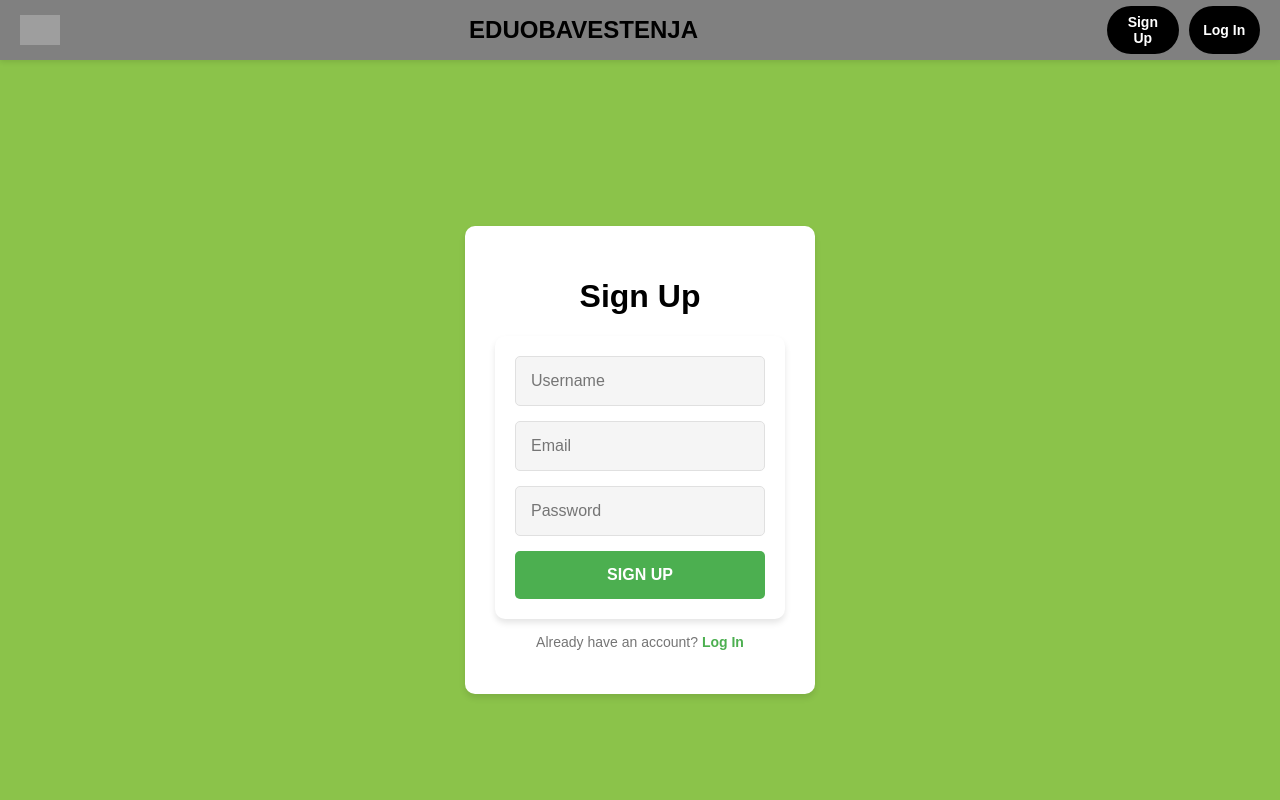
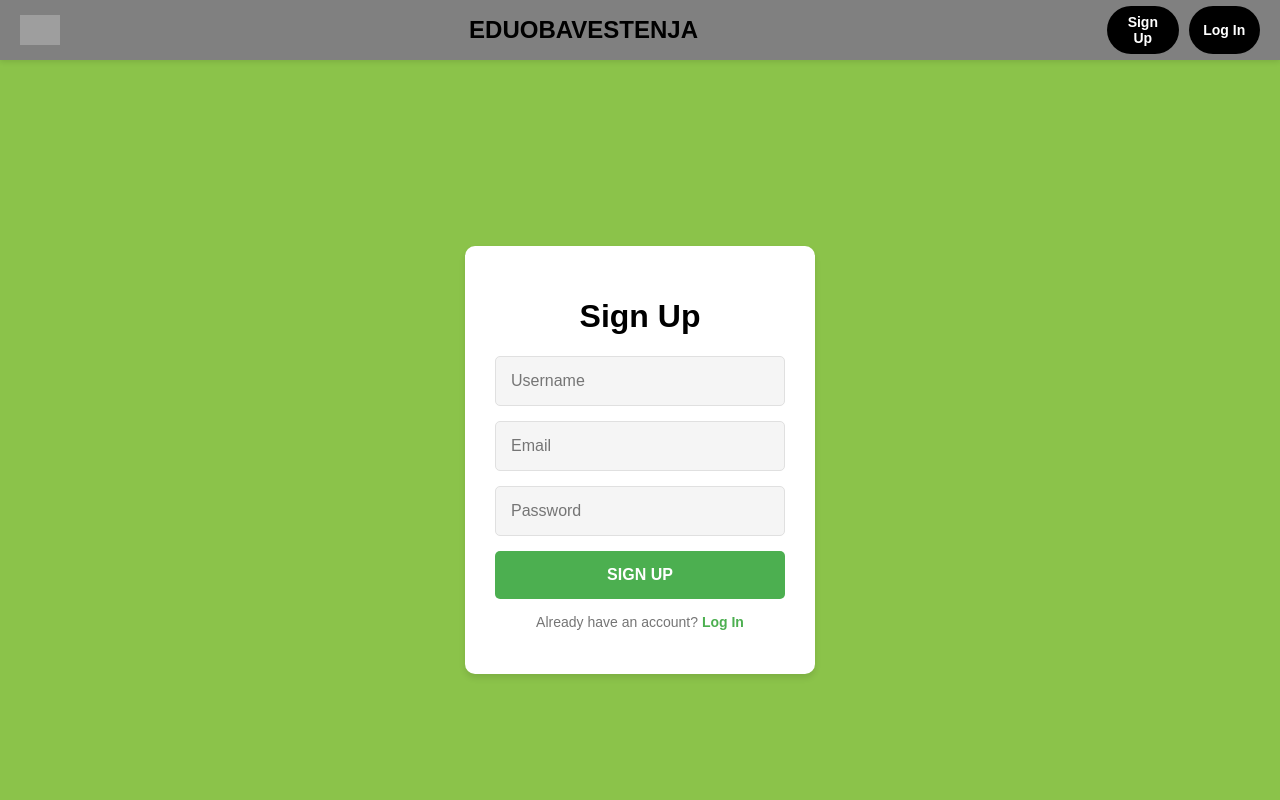
Before and after one commit to 98alseT/HZS7.0-Domaci, a React (Vite) app in the folder Frontend/: page /sign-up in a window 1280 px wide. Shown: the top 800 px of the page. Built offline with nearby package versions, Linux system fonts and the light colour scheme; grey boxes are pictures that could not be loaded.

Commit message:
CSS fix for login signup

```diff
--- a/Frontend/src/Main/Pages/LogIn.jsx
+++ b/Frontend/src/Main/Pages/LogIn.jsx
@@ -36,7 +36,7 @@ const LogIn = () => {
     <div className={style.body}>
       <div className={style['main-container']}>
         <h1 className={style.title}>Log In</h1>
-        <form onSubmit={handleSubmit}>
+        <form onSubmit={handleSubmit} className={style['no-style']}>
           <input
             className={style.input}
             type="text"
--- a/Frontend/src/Main/Pages/SignUp.jsx
+++ b/Frontend/src/Main/Pages/SignUp.jsx
@@ -48,7 +48,7 @@ const SignUp = () => {
     <div className={style.body}>
       <div className={style['main-container']}>
         <h1 className={style.title}>Sign Up</h1>
-        <form onSubmit={handleSubmit}>
+        <form onSubmit={handleSubmit} className={style['no-style']}>
           <input
             className={style.input}
             type="text"
--- a/Frontend/src/Main/PagesCSS/LogInSignUp.module.css
+++ b/Frontend/src/Main/PagesCSS/LogInSignUp.module.css
@@ -95,3 +95,7 @@ form button:hover {
     font-size: 14px;
     margin-top: 10px;
 }
+
+.no-style {
+    all: revert;
+}
```
